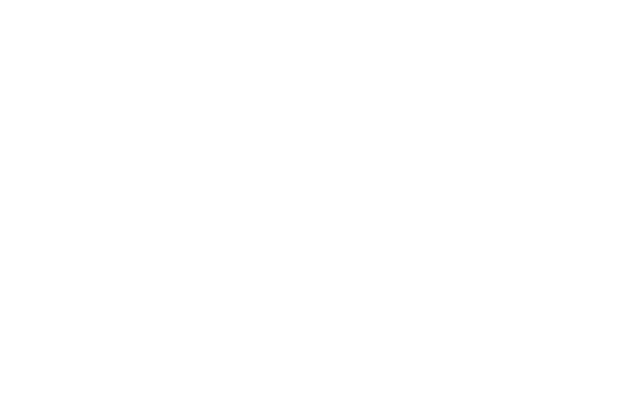
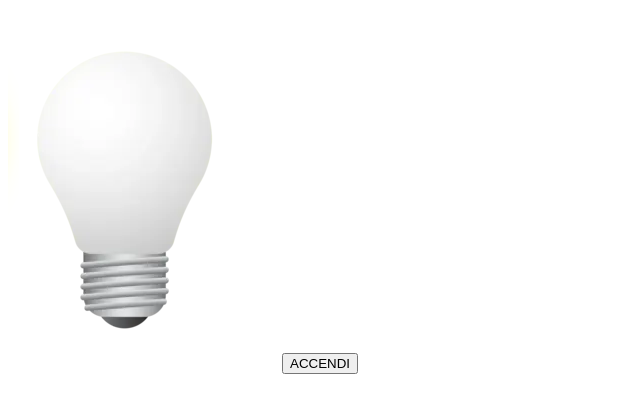
Before and after one commit to MicheleCasani/img, a plain HTML site: page index.html in a window 1280 px wide. Shown: the whole page, without its empty margins (0-640 px from the left). Drawn offline with Linux system fonts and the light colour scheme.

Commit message:
[UPD] add html text

```diff
--- a/index.html
+++ b/index.html
@@ -6,6 +6,10 @@
     <title>Document</title>
 </head>
 <body>
+<img src="./img/white_lamp.png" alt="">
+
+<button id="lamp">ACCENDI</button>
+
     <script src="./js/script.js"></script>
 </body>
 </html>
```
